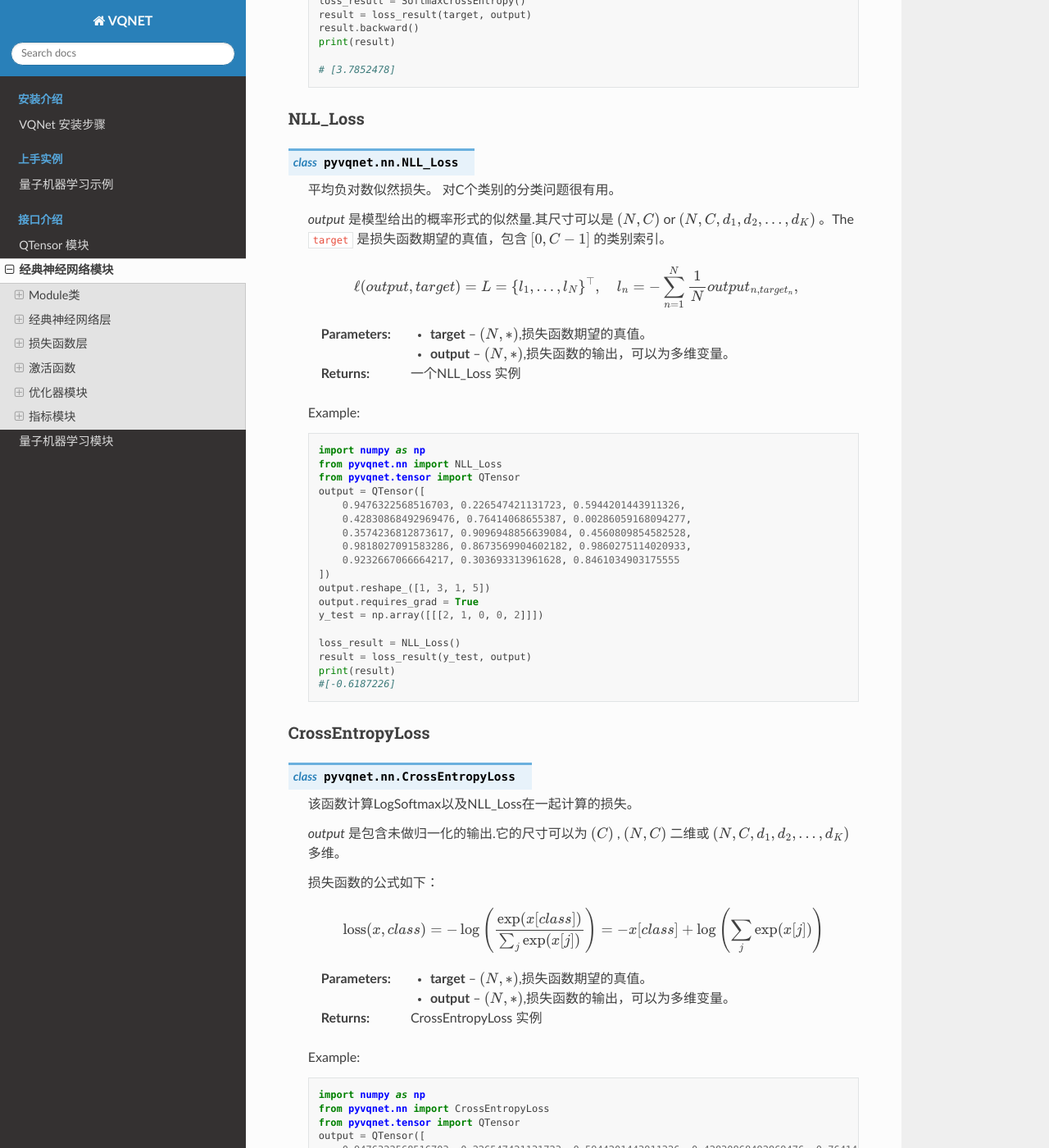
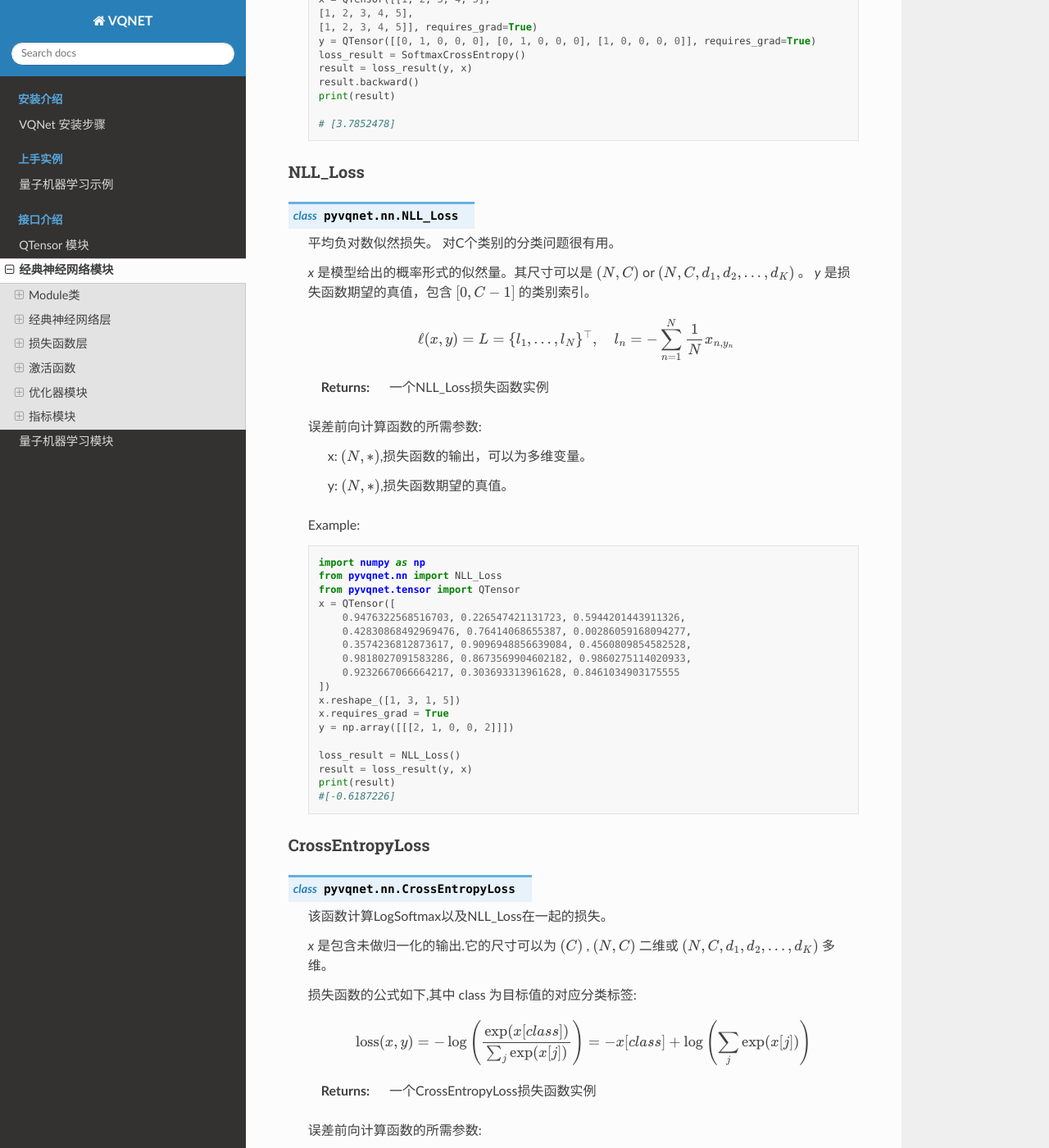
Before and after one commit to OriginQ/VQNET2.0-tutorial, a Sphinx documentation site: the page built from source/rst/nn.rst, in a window 1280 px wide and 1400 px high, scrolled down 24126 px. Shown: the whole window at 82% size. Built offline with Sphinx 7.4.7 and the Read the Docs theme 2.0.0, drawn with Linux system fonts in a browser that asks for light colours; some of the changed text lies outside the part shown.

Commit message:
[fix] fix 0919 docbugs

```diff
--- a/source/rst/nn.rst
+++ b/source/rst/nn.rst
@@ -679,7 +679,7 @@
     .. math::
         y = \frac{x - \mathrm{E}[x]}{ \sqrt{\mathrm{Var}[x] + \epsilon}} * \gamma + \beta
 
-    对于像 (B,C,H,W,D) 这样的输入，:attr:`norm_shape` 可以是 [C,H,W,D],[H,W,D],[W,D] 或 [D] .
+    对于像 (B,C,H,W,D) 这样的输入， ``norm_shape`` 可以是 [C,H,W,D],[H,W,D],[W,D] 或 [D] .
 
     :param norm_shape: `float` - 标准化形状。
     :param epsilon: `float` - 数值稳定性常数，默认为 1e-5。
@@ -718,7 +719,7 @@
     .. math::
         y = \frac{x - \mathrm{E}[x]}{ \sqrt{\mathrm{Var}[x] + \epsilon}} * \gamma + \beta
 
-    平均值和标准差是在除去第一个维度以外的剩余维度数据上计算的。对于像 (B,C,H,W) 这样的输入,:attr:`norm_size` 应该等于 C * H * W。
+    平均值和标准差是在除去第一个维度以外的剩余维度数据上计算的。对于像 (B,C,H,W) 这样的输入, ``norm_size`` 应该等于 C * H * W。
 
     :param norm_size: `float` - 归一化大小,应该等于 C * H * W。
     :param epsilon: `float` - 数值稳定性常数,默认为 1e-5。
@@ -768,7 +769,7 @@
     .. math::
         y = \frac{x - \mathrm{E}[x]}{ \sqrt{\mathrm{Var}[x] + \epsilon}} * \gamma + \beta
 
-    均值和标准差是在最后一个维度大小上计算的,其中“norm_size” 是 :attr:`norm_size` 的值。
+    均值和标准差是在最后一个维度大小上计算的,其中“norm_size” 是 ``norm_size`` 的值。
 
     :param norm_size: `float` - 归一化大小,应该等于最后一维大小。
     :param epsilon: `float` - 数值稳定性常数,默认为 1e-5。
@@ -1124,19 +1125,19 @@
 
     均方根误差前向计算函数的所需参数:
 
-    target: :math:`(N, *)`, 目标值, 和输入一样维度的 QTensor 。
-
-    output: :math:`(N, *)` 输入值,其中 :math:`*` 表示任意维度。
+        x: :math:`(N, *)` 输入值,其中 :math:`*` 表示任意维度。
+
+        y: :math:`(N, *)`, 目标值, 和输入一样维度的 QTensor 。
 
     Example::
 
         from pyvqnet.tensor import QTensor
         from pyvqnet.nn import MeanSquaredError
-        target = QTensor([[0, 0, 1, 0, 0, 0, 0, 0, 0, 0]], requires_grad=True)
-        output = QTensor([[0.1, 0.05, 0.7, 0, 0.05, 0.1, 0, 0, 0, 0]], requires_grad=True)
+        y = QTensor([[0, 0, 1, 0, 0, 0, 0, 0, 0, 0]], requires_grad=True)
+        x = QTensor([[0.1, 0.05, 0.7, 0, 0.05, 0.1, 0, 0, 0, 0]], requires_grad=True)
 
         loss_result = MeanSquaredError()
-        result = loss_result(target, output)
+        result = loss_result(y, x)
         print(result)
 
         # [0.0115000]
@@ -1165,27 +1166,25 @@
 
     平均二元交叉熵误差前向计算函数的所需参数:
 
-    target: :math:`(N, *)`, 目标值,和输入一样维度的 QTensor 。
-
-    output: :math:`(N, *)` 输入值,其中 :math:`*` 表示任意维度。
+        x: :math:`(N, *)` 输入值,其中 :math:`*` 表示任意维度。
+
+        y: :math:`(N, *)`, 目标值,和输入一样维度的 QTensor 。
 
     Example::
 
         from pyvqnet.tensor import QTensor
         from pyvqnet.nn import BinaryCrossEntropy
-        output = QTensor([[0.3, 0.7, 0.2], [0.2, 0.3, 0.1]], requires_grad=True)
-        target = QTensor([[0, 1, 0], [0, 0, 1]], requires_grad=True)
+        x = QTensor([[0.3, 0.7, 0.2], [0.2, 0.3, 0.1]], requires_grad=True)
+        y = QTensor([[0, 1, 0], [0, 0, 1]], requires_grad=True)
 
         loss_result = BinaryCrossEntropy()
-        result = loss_result(target, output)
+        result = loss_result(y, x)
         result.backward()
         print(result)
 
         # [0.6364825]
 
 
-
-
 CategoricalCrossEntropy
 ^^^^^^^^^^^^^^^^^^^^^^^^^^^^^
 
@@ -1193,36 +1192,35 @@
 
     该损失函数将 LogSoftmax 和 NLLLoss 同时计算的平均分类交叉熵。
 
-    损失函数计算方式如下:
-
-    .. math::
-        \text{loss}(x, class) = -\log\left(\frac{\exp(x[class])}{\sum_j \exp(x[j])}\right)
+    损失函数计算方式如下,其中 class 为目标值的对应分类标签:
+
+    .. math::
+        \text{loss}(x, y) = -\log\left(\frac{\exp(x[class])}{\sum_j \exp(x[j])}\right)
                        = -x[class] + \log\left(\sum_j \exp(x[j])\right)
 
     :return: 平均分类交叉熵实例。
 
     误差前向计算函数的所需参数:
 
-    target: :math:`(N, *)`, 目标值,和输入一样维度的 QTensor 。
-
-    output: :math:`(N, *)` 输入值,其中 :math:`*` 表示任意维度。
+        x: :math:`(N, *)` 输入值,其中 :math:`*` 表示任意维度。
+
+        y: :math:`(N, *)`, 目标值,和输入一样维度的 QTensor 。
+
 
     Example::
 
         from pyvqnet.tensor import QTensor
         from pyvqnet.nn import CategoricalCrossEntropy
-        output = QTensor([[1, 2, 3, 4, 5],
+        x = QTensor([[1, 2, 3, 4, 5],
         [1, 2, 3, 4, 5],
         [1, 2, 3, 4, 5]], requires_grad=True)
-        target = QTensor([[0, 1, 0, 0, 0], [0, 1, 0, 0, 0], [1, 0, 0, 0, 0]], requires_grad=True)
+        y = QTensor([[0, 1, 0, 0, 0], [0, 1, 0, 0, 0], [1, 0, 0, 0, 0]], requires_grad=True)
         loss_result = CategoricalCrossEntropy()
-        result = loss_result(target, output)
+        result = loss_result(y, x)
         print(result)
 
         # [3.7852428]
 
-
-
 SoftmaxCrossEntropy
 ^^^^^^^^^^^^^^^^^^^^^^^^^^^^^
 
@@ -1230,30 +1228,30 @@
 
     该损失函数将 LogSoftmax 和 NLLLoss 同时计算的平均分类交叉熵,并具有更高的数值稳定性。
 
-    损失函数计算方式如下:
-
-    .. math::
-        \text{loss}(x, class) = -\log\left(\frac{\exp(x[class])}{\sum_j \exp(x[j])}\right)
+    损失函数计算方式如下,其中 class 为目标值的对应分类标签:
+
+    .. math::
+        \text{loss}(x, y) = -\log\left(\frac{\exp(x[class])}{\sum_j \exp(x[j])}\right)
                        = -x[class] + \log\left(\sum_j \exp(x[j])\right)
 
     :return: 一个Softmax交叉熵损失函数实例
 
     误差前向计算函数的所需参数:
 
-    target: :math:`(N, *)`, 目标值,和输入一样维度的 QTensor 。
-
-    output: :math:`(N, *)` 输入值,其中 :math:`*` 表示任意维度。
+        x: :math:`(N, *)` 输入值,其中 :math:`*` 表示任意维度。
+
+        y: :math:`(N, *)`, 目标值,和输入一样维度的 QTensor 。
 
     Example::
 
         from pyvqnet.tensor import QTensor
         from pyvqnet.nn import SoftmaxCrossEntropy
-        output = QTensor([[1, 2, 3, 4, 5],
+        x = QTensor([[1, 2, 3, 4, 5],
         [1, 2, 3, 4, 5],
         [1, 2, 3, 4, 5]], requires_grad=True)
-        target = QTensor([[0, 1, 0, 0, 0], [0, 1, 0, 0, 0], [1, 0, 0, 0, 0]], requires_grad=True)
+        y = QTensor([[0, 1, 0, 0, 0], [0, 1, 0, 0, 0], [1, 0, 0, 0, 0]], requires_grad=True)
         loss_result = SoftmaxCrossEntropy()
-        result = loss_result(target, output)
+        result = loss_result(y, x)
         result.backward()
         print(result)
 
@@ -1266,36 +1264,40 @@
 
     平均负对数似然损失。 对C个类别的分类问题很有用。
 
-    `output` 是模型给出的概率形式的似然量.其尺寸可以是 :math:`(N, C)` or :math:`(N, C, d_1, d_2, ..., d_K)` 。The ``target`` 是损失函数期望的真值，包含 :math:`[0, C-1]` 的类别索引。
-
-    .. math::
-
-        \ell(output, target) = L = \{l_1,\dots,l_N\}^\top, \quad
+    `x` 是模型给出的概率形式的似然量。其尺寸可以是 :math:`(N, C)` or :math:`(N, C, d_1, d_2, ..., d_K)` 。 `y` 是损失函数期望的真值，包含 :math:`[0, C-1]` 的类别索引。
+
+    .. math::
+
+        \ell(x, y) = L = \{l_1,\dots,l_N\}^\top, \quad
         l_n = -
-            \sum_{n=1}^N \frac{1}{N}output_{n,target_n}, \quad
-
-    :param target: :math:`(N, *)`,损失函数期望的真值。
-    :param output: :math:`(N, *)`,损失函数的输出，可以为多维变量。
-    :return: 一个NLL_Loss 实例
+            \sum_{n=1}^N \frac{1}{N}x_{n,y_n} \quad
+
+    :return: 一个NLL_Loss损失函数实例
+
+    误差前向计算函数的所需参数:
+
+        x: :math:`(N, *)`,损失函数的输出，可以为多维变量。
+
+        y: :math:`(N, *)`,损失函数期望的真值。
 
     Example::
 
         import numpy as np
         from pyvqnet.nn import NLL_Loss
         from pyvqnet.tensor import QTensor
-        output = QTensor([
+        x = QTensor([
             0.9476322568516703, 0.226547421131723, 0.5944201443911326,
             0.42830868492969476, 0.76414068655387, 0.00286059168094277,
             0.3574236812873617, 0.9096948856639084, 0.4560809854582528,
             0.9818027091583286, 0.8673569904602182, 0.9860275114020933,
             0.9232667066664217, 0.303693313961628, 0.8461034903175555
         ])
-        output.reshape_([1, 3, 1, 5])
-        output.requires_grad = True
-        y_test = np.array([[[2, 1, 0, 0, 2]]])
+        x.reshape_([1, 3, 1, 5])
+        x.requires_grad = True
+        y = np.array([[[2, 1, 0, 0, 2]]])
 
         loss_result = NLL_Loss()
-        result = loss_result(y_test, output)
+        result = loss_result(y, x)
         print(result)
         #[-0.6187226]
 
@@ -1304,36 +1306,40 @@
 
 .. py:class:: pyvqnet.nn.CrossEntropyLoss()
 
-    该函数计算LogSoftmax以及NLL_Loss在一起计算的损失。
-
-    `output` 是包含未做归一化的输出.它的尺寸可以为 :math:`(C)` , :math:`(N, C)` 二维或 :math:`(N, C, d_1, d_2, ..., d_K)` 多维。
-
-    损失函数的公式如下：
-
-    .. math::
-        \text{loss}(x, class) = -\log\left(\frac{\exp(x[class])}{\sum_j \exp(x[j])}\right)
+    该函数计算LogSoftmax以及NLL_Loss在一起的损失。
+
+    `x` 是包含未做归一化的输出.它的尺寸可以为 :math:`(C)` , :math:`(N, C)` 二维或 :math:`(N, C, d_1, d_2, ..., d_K)` 多维。
+
+    损失函数的公式如下,其中 class 为目标值的对应分类标签:
+
+    .. math::
+        \text{loss}(x, y) = -\log\left(\frac{\exp(x[class])}{\sum_j \exp(x[j])}\right)
                        = -x[class] + \log\left(\sum_j \exp(x[j])\right)
 
-    :param target: :math:`(N, *)`,损失函数期望的真值。
-    :param output: :math:`(N, *)`,损失函数的输出，可以为多维变量。
-    :return: CrossEntropyLoss 实例
+    :return: 一个CrossEntropyLoss损失函数实例
+
+    误差前向计算函数的所需参数:
+
+        x: :math:`(N, *)`,损失函数的输出，可以为多维变量。
+
+        y: :math:`(N, *)`,损失函数期望的真值。
 
     Example::
 
         import numpy as np
         from pyvqnet.nn import CrossEntropyLoss
         from pyvqnet.tensor import QTensor
-        output = QTensor([
+        x = QTensor([
             0.9476322568516703, 0.226547421131723, 0.5944201443911326, 0.42830868492969476, 0.76414068655387,
             0.00286059168094277, 0.3574236812873617, 0.9096948856639084, 0.4560809854582528, 0.9818027091583286,
             0.8673569904602182, 0.9860275114020933, 0.9232667066664217, 0.303693313961628, 0.8461034903175555
         ])
-        output.reshape_([1, 3, 1, 5])
-        output.requires_grad = True
-        y_test = np.array([[[2, 1, 0, 0, 2]]])
+        x.reshape_([1, 3, 1, 5])
+        x.requires_grad = True
+        y = np.array([[[2, 1, 0, 0, 2]]])
 
         loss_result = CrossEntropyLoss()
-        result = loss_result(y_test, output)
+        result = loss_result(y, x)
         print(result)
         #[1.1508200]
 
```
Also changed, not shown: other parts of source/rst/nn.rst (+1 -0 lines), source/rst/qnn.rst (+10 -10 lines).
